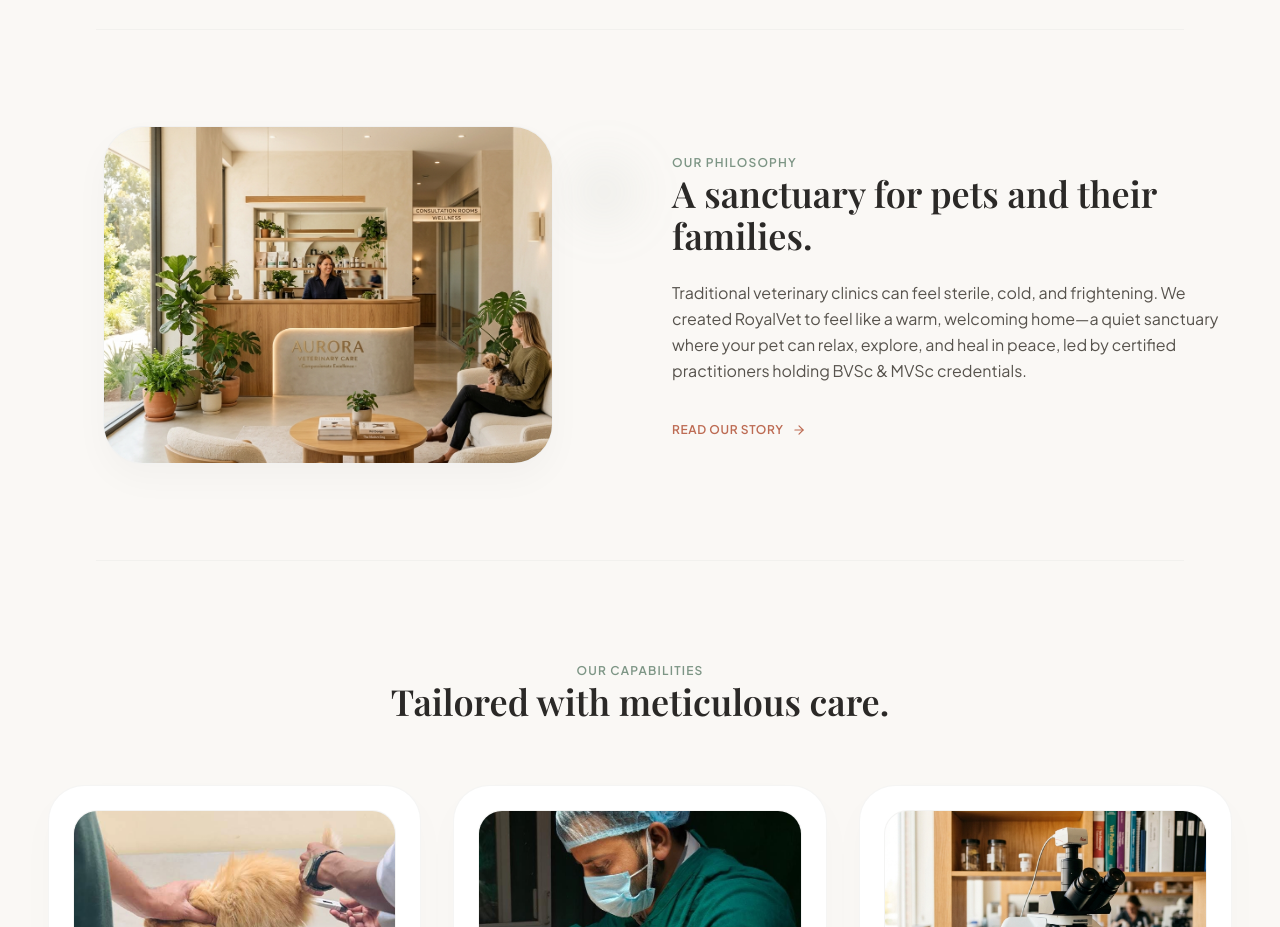
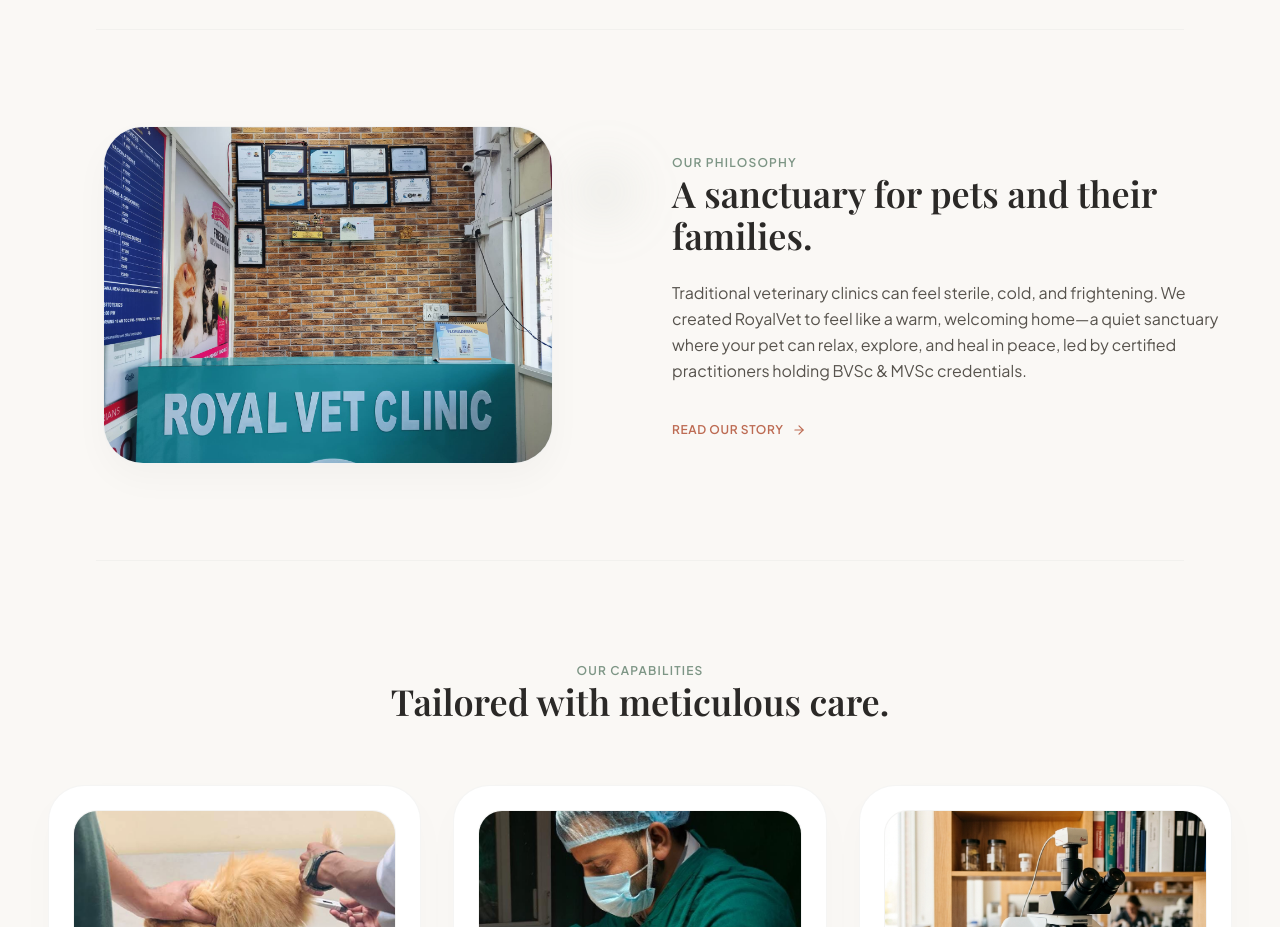
Before and after one commit to arya-5990/royalvetclinicmain, a Next.js app: page / in a window 1280 px wide. Shown: the part 820-1747 px from the top of the page. Built offline with nearby package versions, Linux system fonts and the light colour scheme; a web font is replaced by a local one.

Commit message:
Refactor code structure for improved readability and maintainability

```diff
--- a/src/app/page.tsx
+++ b/src/app/page.tsx
@@ -31,7 +31,7 @@ export default function Home() {
             <div className="lg:col-span-6 relative flex justify-center items-center">
               <div className="relative w-full max-w-[450px] aspect-[4/3] rounded-[40px] overflow-hidden border border-stone-200/20 bg-stone-100 shadow-[0_15px_35px_rgba(43,41,39,0.03)]">
                 <img
-                  src="/clinic_interior.png"
+                  src="/clinic111.jpeg"
                   alt="Cozy veterinary clinic reception lobby"
                   className="w-full h-full object-cover"
                 />
```
Also changed, not shown: public/clinic111.jpeg (added).
